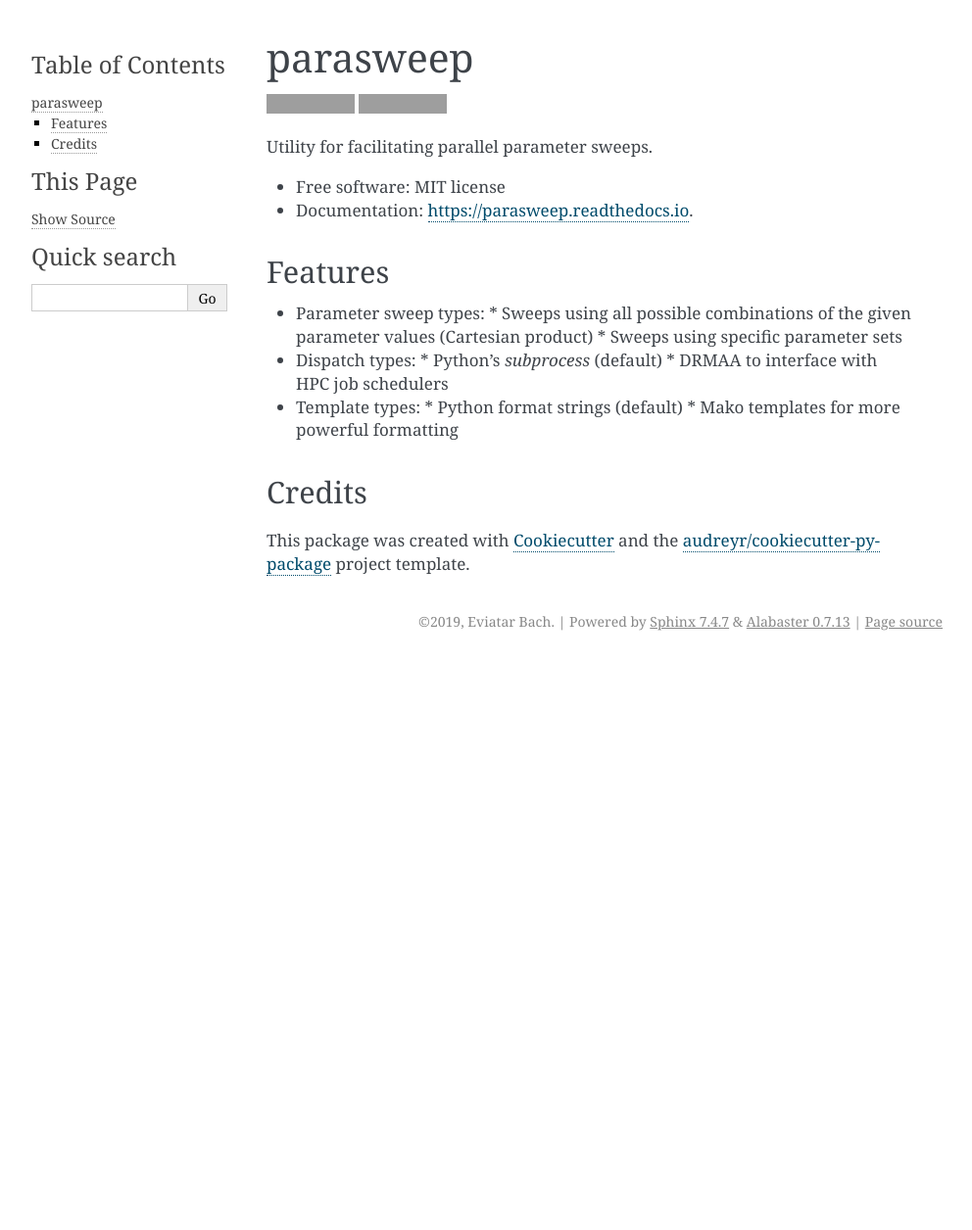
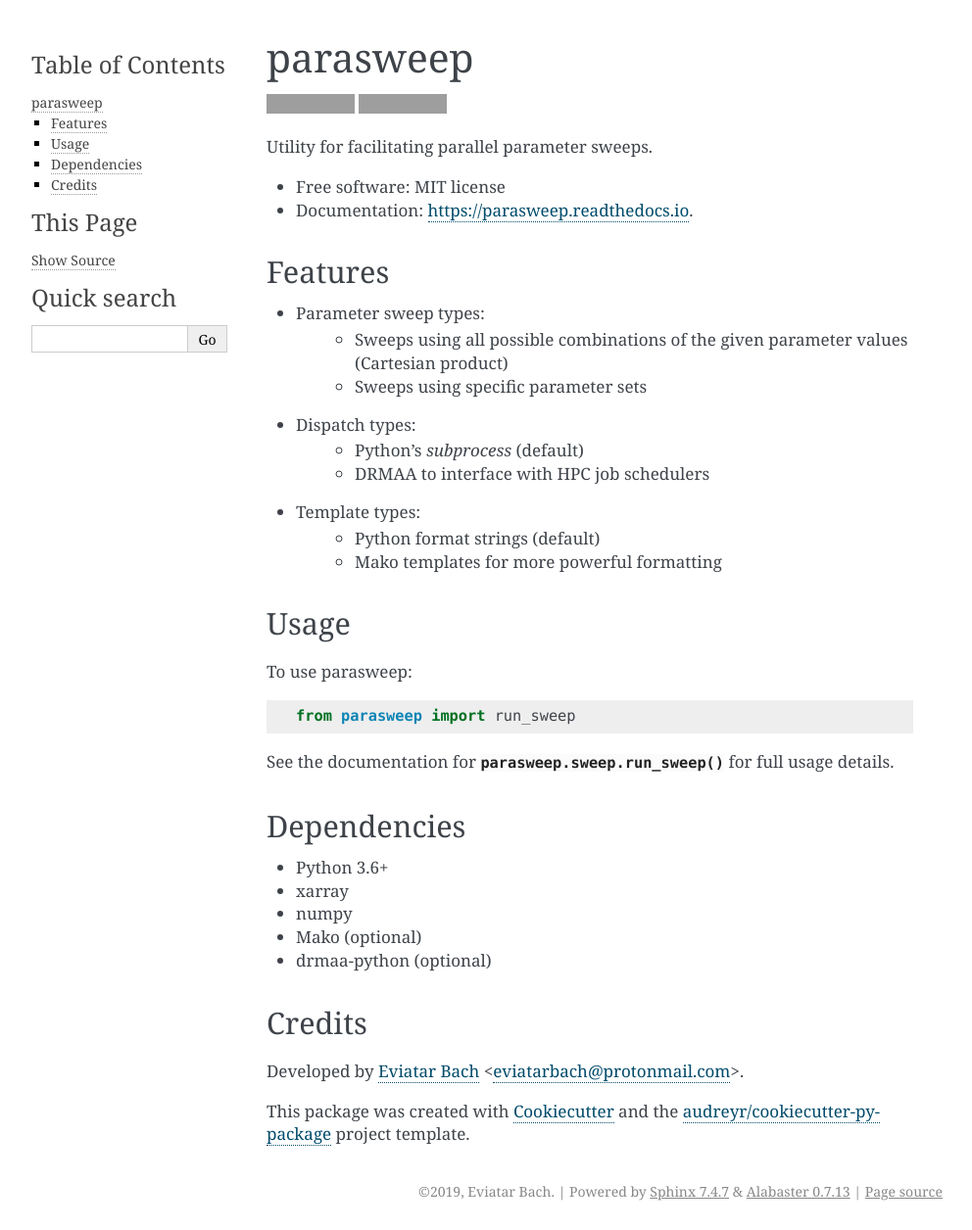
Before and after one commit to eviatarbach/parasweep, a Sphinx documentation site: the page built from docs/readme.rst, in a window 1280 px wide. Shown: the whole page at 98% size, without its empty margins (148-1140 px from the left). Built offline with Sphinx 7.4.7, drawn with Linux system fonts in a browser that asks for light colours; before the commit the page ends 900 px from its top, so only the background shows below that; grey boxes are pictures that could not be loaded.

Commit message:
More packaging

```diff
--- a/README.rst
+++ b/README.rst
@@ -1,7 +1,6 @@
 =========
 parasweep
 =========
-
 
 .. image:: https://img.shields.io/pypi/v/parasweep.svg
         :target: https://pypi.python.org/pypi/parasweep
@@ -10,11 +9,7 @@ parasweep
         :target: https://parasweep.readthedocs.io/en/latest/?badge=latest
         :alt: Documentation Status
 
-
-
-
 Utility for facilitating parallel parameter sweeps.
-
 
 * Free software: MIT license
 * Documentation: https://parasweep.readthedocs.io.
@@ -24,17 +19,37 @@ Features
 --------
 
 * Parameter sweep types:
-  * Sweeps using all possible combinations of the given parameter values (Cartesian product)
-  * Sweeps using specific parameter sets
+    * Sweeps using all possible combinations of the given parameter values (Cartesian product)
+    * Sweeps using specific parameter sets
 * Dispatch types:
-  * Python's `subprocess` (default)
-  * DRMAA to interface with HPC job schedulers
+    * Python's `subprocess` (default)
+    * DRMAA to interface with HPC job schedulers
 * Template types:
-  * Python format strings (default)
-  * Mako templates for more powerful formatting
+    * Python format strings (default)
+    * Mako templates for more powerful formatting
+
+Usage
+-----
+
+To use parasweep::
+
+    from parasweep import run_sweep
+
+See the documentation for :func:`parasweep.sweep.run_sweep` for full usage details.
+
+Dependencies
+------------
+
+* Python 3.6+
+* xarray
+* numpy
+* Mako (optional)
+* drmaa-python (optional)
 
 Credits
 -------
+
+Developed by `Eviatar Bach <http://eviatarbach.com/>`_ <eviatarbach@protonmail.com>.
 
 This package was created with Cookiecutter_ and the `audreyr/cookiecutter-pypackage`_ project template.
 
--- a/docs/authors.rst
+++ /dev/null
@@ -1 +0,0 @@
-.. include:: ../AUTHORS.rst
--- a/docs/index.rst
+++ b/docs/index.rst
@@ -12,10 +12,7 @@ Welcome to parasweep's documentation!
 
    readme
    installation
-   usage
-   modules
    contributing
-   authors
    history
 
 Indices and tables
--- a/docs/usage.rst
+++ /dev/null
@@ -1 +0,0 @@
-.. include:: ../USAGE.rst
```
Also changed, not shown: AUTHORS.rst (deleted, +0 -13 lines), README.md (deleted, +0 -30 lines), USAGE.rst (deleted, +0 -9 lines), 2 other files.
